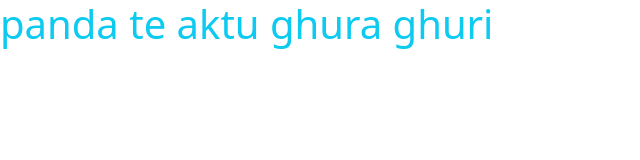
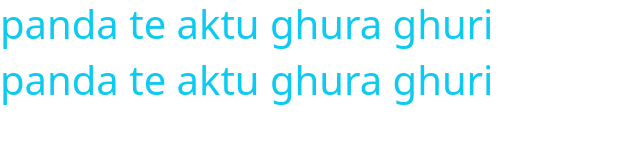
Before and after one commit to Shipon-Roy/panda-ecommerce-bootstrap, a plain HTML site: page index.html in a window 1280 px wide. Shown: the whole page, without its empty margins (0-640 px from the left). Drawn offline with nearby package versions, Linux system fonts and the light colour scheme.

Commit message:
some added

```diff
--- a/index.html
+++ b/index.html
@@ -10,6 +10,7 @@
 </head>
 <body>
       <h1 class="text-info">panda te aktu ghura ghuri</h1>
+      <h1 class="text-info">panda te aktu ghura ghuri</h1>
 
     <!-- bootstrap script -->
     <script src="https://cdn.jsdelivr.net/npm/bootstrap@5.0.2/dist/js/bootstrap.bundle.min.js" integrity="sha384-MrcW6ZMFYlzcLA8Nl+NtUVF0sA7MsXsP1UyJoMp4YLEuNSfAP+JcXn/tWtIaxVXM" crossorigin="anonymous"></script>
```
